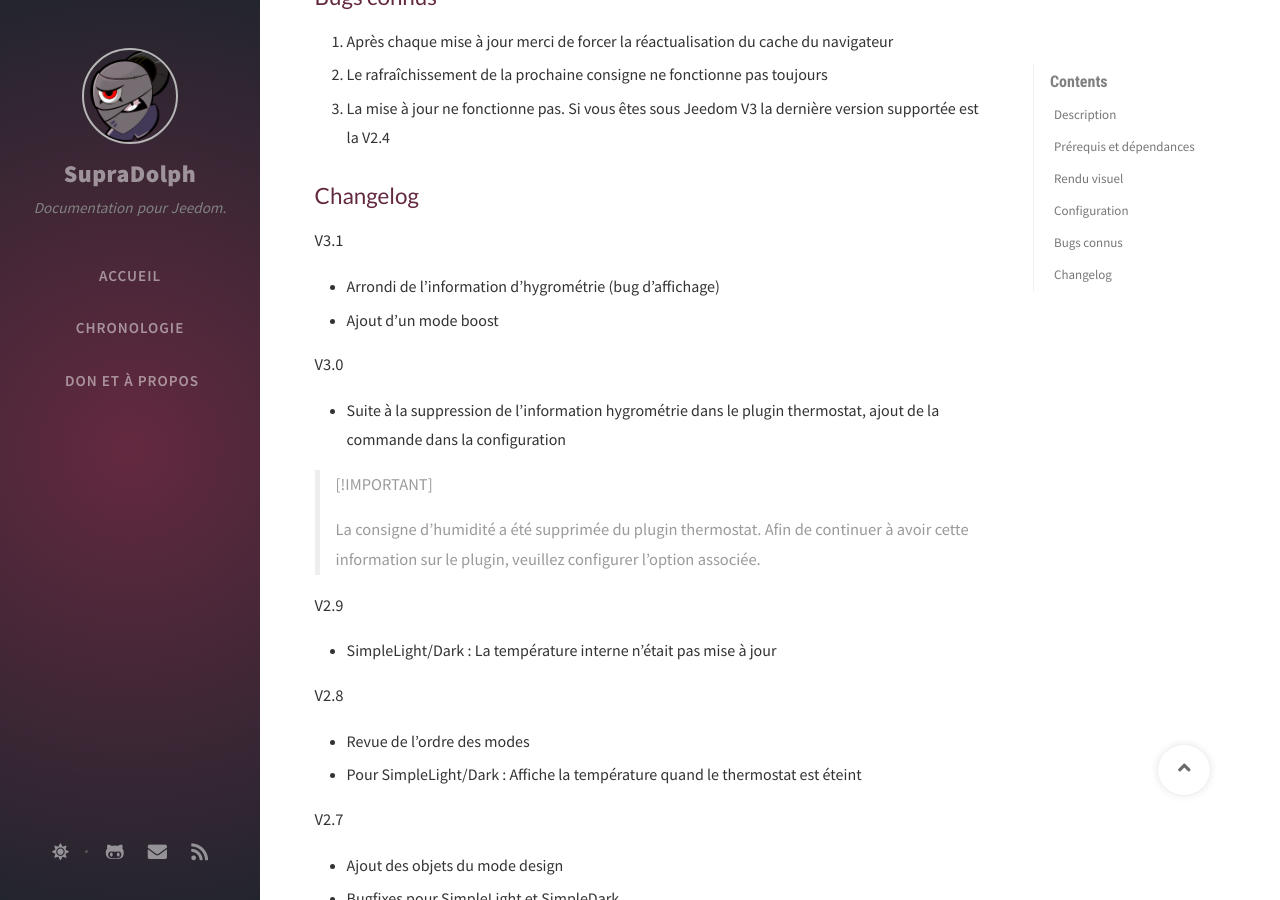
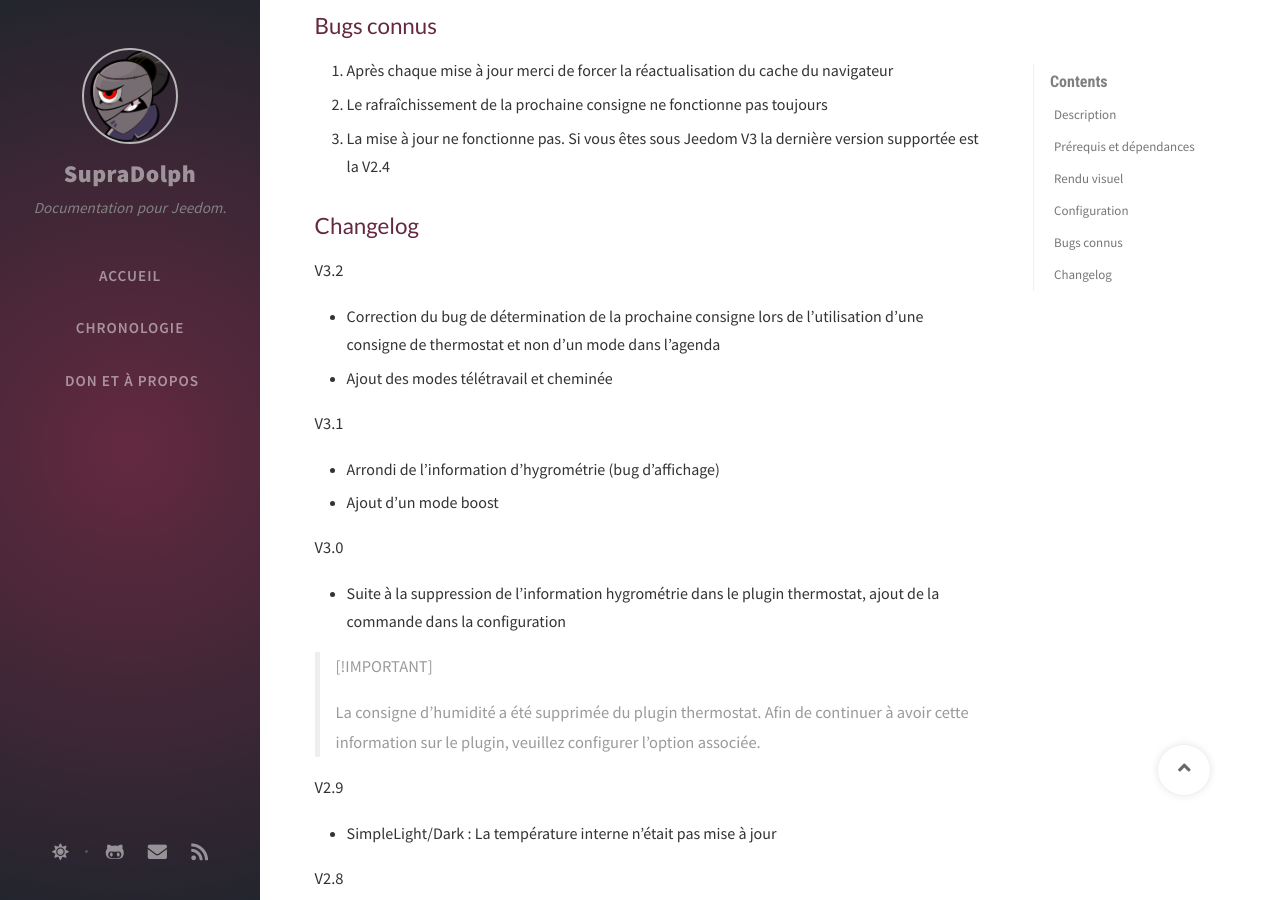
Before and after one commit to SupraDolph/supradolph.github.io, a Jekyll site: the page built from jeedom-doc/thermoAlternateView/_posts/2017-11-09-thermoAlternateView_fr_FR.md, in a window 1280 px wide and 900 px high, scrolled down 2557 px. Built offline with Jekyll 4.4.1, drawn with Linux system fonts in a browser that asks for light colours; nearby versions of some CDN libraries; comment, search, counter and statistics services are not loaded; some of the changed text lies outside the part shown.

Commit message:
thermoalternateview 3.2

```diff
--- a/jeedom-doc/thermoAlternateView/_posts/2017-11-09-thermoAlternateView_fr_FR.md
+++ b/jeedom-doc/thermoAlternateView/_posts/2017-11-09-thermoAlternateView_fr_FR.md
@@ -21,7 +21,7 @@
 
 ### Configuration des modes du plugin Thermostat
 
-Le sélecteur de modes utilise des icônes qui sont associés au nom du mode du thermostat. Pour que le visuel soit optimal (icônes), le thermostat doit comporter des modes ayant pour nom **Jour**, **Nuit**, **Confort**, **Eco**, **Boost**, **Vacances**, **Vacance**, **Hors gel**, **Confort -2** et/ou **Absent**.
+Le sélecteur de modes utilise des icônes qui sont associés au nom du mode du thermostat. Pour que le visuel soit optimal (icônes), le thermostat doit comporter des modes ayant pour nom **Jour**, **Nuit**, **Confort**, **Eco**, **Boost**, **Télétravail**, **Vacances**, **Vacance**, **Hors gel**, **Confort -2**, **Cheminée** et/ou **Absent**.
 
 ![](/jeedom-doc/{{ page.title }}/images/thermoAlternateViewConfigModes.png)
 
@@ -93,6 +93,11 @@
 3.  La mise à jour ne fonctionne pas. Si vous êtes sous Jeedom V3 la dernière version supportée est la V2.4
 
 ## Changelog
+
+V3.2
+
+*   Correction du bug de détermination de la prochaine consigne lors de l'utilisation d'une consigne de thermostat et non d'un mode dans l'agenda
+*   Ajout des modes télétravail et cheminée
 
 V3.1
 
```
Also changed, not shown: jeedom-doc/thermoAlternateView/_posts/2017-11-09-thermoAlternateView_en_US.md (+6 -1 lines).
